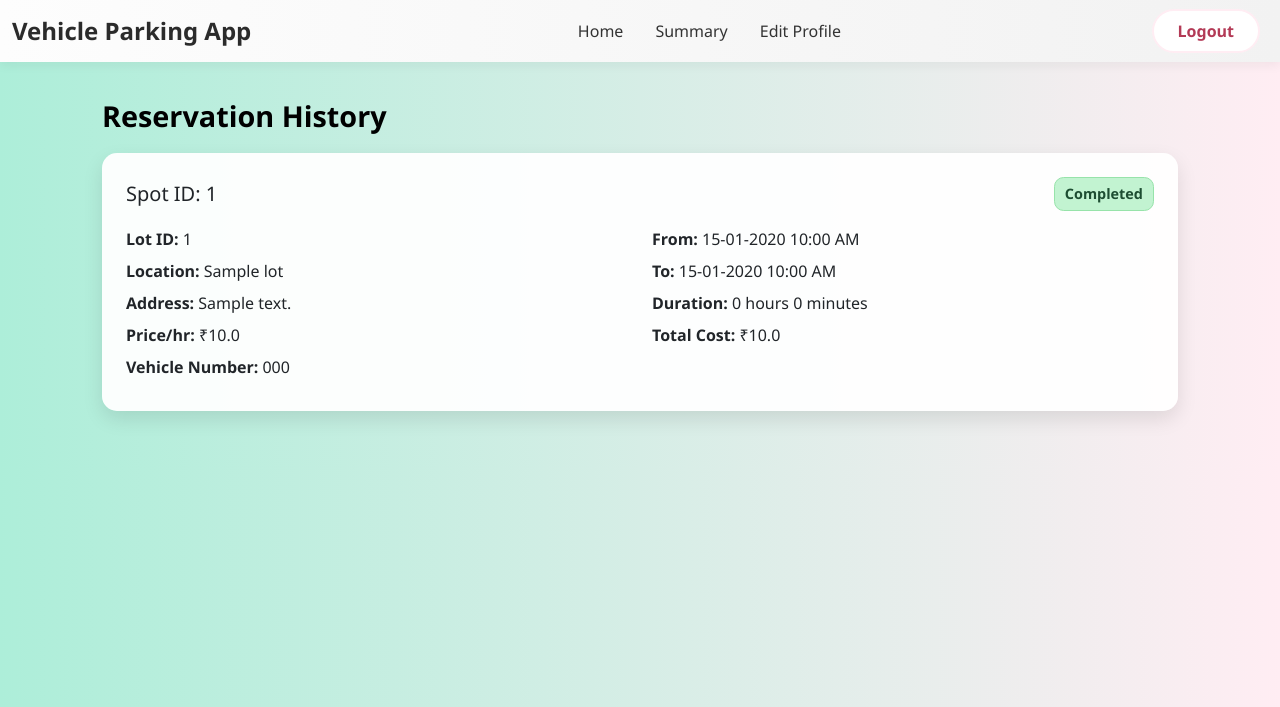
After one commit to reashav7/Vehicle-Parking-Management-System, a Flask app: page /user_dashboard/reservation-history/1 in a window 1280 px wide. The commit adds this page. Shown: the top 707 px of the page. Run offline with Flask 3, Linux system fonts and the light colour scheme; the visitor is signed in with stand-in values (Sample User, id 1); tables that the repository leaves empty hold one stand-in row (values such as "Sample post").

Commit message:
Milestone-VP Cost-Calculation

```diff
--- a/routes.py
+++ b/routes.py
@@ -192,13 +192,16 @@ def admin_logout():
 def admin_dashboard(user_id):
         user = User.query.get(session['user_id'])
         parking_lots = Parking_Lot.query.all()
-        return render_template('admin_dashboard.html', user=user, parking_lots=parking_lots)
+        return render_template('admin_dashboard.html', user=user, parking_lots=parking_lots, name=user.name, username=user.username)
+
+
 
 
 @app.route('/admin_dashboard/add_parking_lot')
 @admin_required
 def add_parking_lot():
     return render_template('add_parking_lot.html')
+
 
 
 @app.route('/admin_dashboard/add_parking_lot', methods=['POST'])
@@ -214,18 +217,34 @@ def add_parking_lot_post():
         flash('All fields are required', 'danger')
         return render_template('add_parking_lot.html')
 
+    try:
+        price_per_hour = float(price_per_hour)
+        maximum_spots = int(maximum_spots)
+    except ValueError:
+        flash("Invalid input for price or maximum spots", "danger")
+        return render_template('add_parking_lot.html')
+
+    # Create new parking lot
     parking_lot = Parking_Lot(
         prime_location_name=prime_location_name,
         address=address,
         pin_code=pin_code,
-        price_per_hour=float(price_per_hour),
-        maximum_spots=int(maximum_spots)
+        price_per_hour=price_per_hour,
+        maximum_spots=maximum_spots
     )
     db.session.add(parking_lot)
+    db.session.commit()  # Commit first to get lot.id
+
+    # Automatically create 80% of max spots (rounded down)
+    auto_spots = int(maximum_spots * 0.8)
+    for _ in range(auto_spots):
+        spot = Parking_Spot(lot_id=parking_lot.id, status='A')  # 'A' for Available
+        db.session.add(spot)
     db.session.commit()
 
-    flash('Parking lot added successfully', 'success')
+    flash(f'Parking lot added with {auto_spots} spot(s) initialized.', 'success')
     return redirect(url_for('admin_dashboard', user_id=session['user_id']))
+
 
 
 
@@ -271,19 +290,7 @@ def edit_parking_lot_post(lot_id):
 
 
 
-# @app.route('/admin_dashboard/delete_parking_lot/<int:lot_id>', methods=['POST'])
-# @admin_required
-# def delete_parking_lot(lot_id):
-#     parking_lot = Parking_Lot.query.get(lot_id)
-#     if not parking_lot:
-#         flash('Parking lot not found', 'danger')
-#         return redirect(url_for('admin_dashboard', user_id=session['user_id']))
 
-#     db.session.delete(parking_lot)
-#     db.session.commit()
-
-#     flash('Parking lot deleted successfully', 'success')
-#     return redirect(url_for('admin_dashboard', user_id=session['user_id']))
 
 
 @app.route('/admin_dashboard/delete_parking_lot/<int:lot_id>', methods=['POST'])
@@ -422,17 +429,41 @@ def users_list():
 
 
 
+@app.route('/admin_dashboard/reservation-history')
+@admin_required
+def admin_reservation_history():
+    all_reservations = Reservation.query.options(
+        joinedload(Reservation.parking_spot).joinedload(Parking_Spot.parking_lot),
+        joinedload(Reservation.user)
+    ).order_by(
+        case((Reservation.end_time == None, 0), else_=1),
+        Reservation.start_time.desc()
+    ).all()
+
+    ist = pytz.timezone("Asia/Kolkata")
+    now_ist = datetime.now(ist)
+
+    for res in all_reservations:
+        if res.start_time.tzinfo is None:
+            res.start_time = ist.localize(res.start_time)
+        if res.end_time and res.end_time.tzinfo is None:
+            res.end_time = ist.localize(res.end_time)
+
+    return render_template(
+        'admin_reservation_history.html',
+        all_reservations=all_reservations,
+        now_ist=now_ist
+    )
+
+
+
+
+
+
+
 
 
 ##----------------------user dashboard----------------------##
-
-# @app.route('/user-dashboard/<int:user_id>')
-# @auth_required
-# def user_dashboard(user_id):
-#         user = User.query.get(session['user_id'])
-#         return render_template('user_dashboard.html', user=user)
-
-
 
 
 
@@ -446,7 +477,7 @@ def user_dashboard(user_id):
     ).filter_by(user_id=user.id).order_by(
         case((Reservation.end_time == None, 0), else_=1),
         Reservation.start_time.desc()
-    ).all()
+    ).limit(3).all()
 
     query = request.args.get("query")
 
@@ -478,26 +509,12 @@ def user_dashboard(user_id):
         'user_dashboard.html',
         user=user,
         user_id=user.id,
+        name=user.name,
+        username=user.username,
         recent_reservations=recent_reservations,
         parking_lots=parking_lots,
         scroll_to_search=True if query else False
     )
-
-
-
-
-
-# # View Single Lot (Optional, if you need a user-level lot details page)
-# @app.route('/lot/<int:lot_id>')
-# @auth_required
-# def view_single_lot(lot_id):
-#     parking_lot = Parking_Lot.query.get(lot_id)
-#     if not parking_lot:
-#         flash("Parking lot not found", "danger")
-#         return redirect(url_for('user_dashboard', user_id=session['user_id']))
-
-#     return render_template('user_lot_detail.html', parking_lot=parking_lot)
-
 
 
 
@@ -592,6 +609,9 @@ def release_parking_spot(reservation_id):
     duration = current_time - start_time_aware
     hours = round(duration.total_seconds() / 3600, 2)
     hours = max(hours, 1)
+    duration_minutes = int(duration.total_seconds() // 60)
+    duration_str = f"{duration_minutes // 60} hr {duration_minutes % 60} min"
+
 
     if request.method == 'POST':
         reservation.end_time = current_time
@@ -611,5 +631,37 @@ def release_parking_spot(reservation_id):
         lot=lot,
         spot=spot,
         simulated_end_time=current_time,
-        total_cost=hours * reservation.parking_cost_per_hour
+        total_cost=hours * reservation.parking_cost_per_hour,
+        duration_str=duration_str
     )
+
+
+
+@app.route('/user_dashboard/reservation-history/<int:user_id>')
+@auth_required
+def reservation_history(user_id):
+    user = User.query.get_or_404(session['user_id'])
+
+    all_reservations = Reservation.query.options(
+        joinedload(Reservation.parking_spot).joinedload(Parking_Spot.parking_lot)
+    ).filter_by(user_id=user.id).order_by(
+        case((Reservation.end_time == None, 0), else_=1),
+        Reservation.start_time.desc()
+    ).all()
+
+    ist = pytz.timezone("Asia/Kolkata")
+    now_ist = datetime.now(ist)
+
+    # Convert naive start times to timezone-aware
+    for res in all_reservations:
+        if res.start_time.tzinfo is None:
+            res.start_time = ist.localize(res.start_time)
+        if res.end_time and res.end_time.tzinfo is None:
+            res.end_time = ist.localize(res.end_time)
+
+    return render_template(
+        'reservation_history.html',
+        user=user,
+        all_reservations=all_reservations,
+        now_ist=now_ist
+    )
--- a/templates/profile.html
+++ b/templates/profile.html
@@ -64,7 +64,7 @@
         <h2 class="form-title mb-4">Edit Profile</h2>
         <form method="POST" action="">
             <div class="mb-3 text-start">
-                <label for="name" class="form-label">Full Name</label>
+                <label for="name" class="form-label">Name</label>
                 <input type="text" class="form-control" name="name" id="name" value="{{ user.name }}" required>
             </div>
             <div class="mb-3 text-start">
--- a/templates/register.html
+++ b/templates/register.html
@@ -11,7 +11,7 @@
         <h2 class="form-title mb-4">Create New Account</h2>
         <form method="POST" action="">
             <div class="mb-3 text-start">
-                <label for="name" class="form-label">Full Name</label>
+                <label for="name" class="form-label">Name</label>
                 <input type="text" class="form-control" name="name" id="name" required>
             </div>
             <div class="mb-3 text-start">
--- /dev/null
+++ b/templates/reservation_history.html
@@ -0,0 +1,149 @@
+{% extends 'layout.html' %}
+
+{% block navbar %}
+    {% include 'user_navbar.html' %}
+{% endblock navbar %}
+
+{% block title %}Reservation History{% endblock title %}
+
+{% block style %}
+<style>
+    body {
+        background: linear-gradient(to right, #ADEED9, #FFEDF3);
+        font-family: 'Segoe UI', Tahoma, Geneva, Verdana, sans-serif;
+    }
+
+    .dashboard-container {
+        padding: 2rem;
+    }
+
+    .section-title {
+        font-size: 1.8rem;
+        font-weight: bold;
+        color: #000;
+        margin-bottom: 1rem;
+    }
+
+    .history-card {
+        background-color: rgba(255, 255, 255, 0.95);
+        border-radius: 15px;
+        box-shadow: 0 8px 20px rgba(0, 0, 0, 0.1);
+        padding: 1.5rem;
+        margin-bottom: 1.5rem;
+        transition: transform 0.3s ease, box-shadow 0.3s ease;
+    }
+
+    .history-card:hover {
+        transform: scale(1.01);
+        box-shadow: 0 12px 25px rgba(0, 0, 0, 0.15);
+    }
+
+    .badge-custom {
+        font-size: 0.9rem;
+        padding: 0.35em 0.7em;
+        border-radius: 0.6rem;
+        font-weight: 600;
+    }
+
+    .badge-active {
+        background-color: #FFF4C2;
+        color: #333;
+        border: 1px solid #ffd666;
+    }
+
+    .badge-completed {
+        background-color: #C2F3D1;
+        color: #1d4d32;
+        border: 1px solid #97e3aa;
+    }
+
+    .btn-release {
+        background-color: #FFD3D3;
+        color: #b30000;
+        border-radius: 12px;
+        border: none;
+        padding: 0.5rem 1rem;
+        font-weight: 600;
+    }
+
+    .btn-release:hover {
+        background-color: #ffb0b0;
+    }
+
+    .history-card p {
+    margin-bottom: 0.5rem;
+}
+
+</style>
+{% endblock style %}
+
+{% block content %}
+<div class="container dashboard-container">
+    <div class="section-title">Reservation History</div>
+    {% if all_reservations %}
+        {% for res in all_reservations %}
+        <div class="history-card">
+            <div class="d-flex justify-content-between align-items-center mb-3">
+                <h5 class="mb-0">Spot ID: {{ res.spot_id }}</h5>
+                {% if not res.end_time %}
+                    <span class="badge-custom badge-active">Active</span>
+                {% else %}
+                    <span class="badge-custom badge-completed">Completed</span>
+                {% endif %}
+            </div>
+
+            <div class="row">
+                <!-- Left Column -->
+                <div class="col-md-6">
+                    {% if res.parking_spot and res.parking_spot.parking_lot %}
+                        <p><strong>Lot ID:</strong> {{ res.parking_spot.parking_lot.id }}</p>
+                        <p><strong>Location:</strong> {{ res.parking_spot.parking_lot.prime_location_name }}</p>
+                        <p><strong>Address:</strong> {{ res.parking_spot.parking_lot.address }}</p>
+                        <p><strong>Price/hr:</strong> ₹{{ res.parking_spot.parking_lot.price_per_hour }}</p>
+                    {% else %}
+                        <p><strong>Lot:</strong> Unknown</p>
+                    {% endif %}
+                    <p><strong>Vehicle Number:</strong> {{ res.vehicle_number or "NA" }}</p>
+                </div>
+
+                <!-- Right Column -->
+                <div class="col-md-6">
+                    <p><strong>From:</strong> {{ res.start_time.strftime('%d-%m-%Y %I:%M %p') }}</p>
+                    <p><strong>To:</strong>
+                        {% if res.end_time %}
+                            {{ res.end_time.strftime('%d-%m-%Y %I:%M %p') }}
+                        {% else %}
+                            Ongoing
+                        {% endif %}
+                    </p>
+                    {% set end_time = res.end_time if res.end_time else now_ist %}
+                    {% set duration_seconds = (end_time - res.start_time).total_seconds() %}
+                    {% set hours = (duration_seconds // 3600) | int %}
+                    {% set minutes = ((duration_seconds % 3600) // 60) | int %}
+                    <p><strong>Duration:</strong> {{ hours }} hour{{ 's' if hours != 1 }} {{ minutes }} minute{{ 's' if minutes != 1 }}</p>
+
+                    <p><strong>Total Cost:</strong>
+                        {% if res.total_parking_cost %}
+                            ₹{{ res.total_parking_cost }}
+                        {% else %}
+                            N/A
+                        {% endif %}
+                    </p>
+                </div>
+            </div>
+
+            {% if not res.end_time %}
+            <div class="mt-2 text-end">
+                <form action="{{ url_for('release_parking_spot', reservation_id=res.id) }}" method="get">
+                    <button type="submit" class="btn-release">Release Spot</button>
+                </form>
+            </div>
+            {% endif %}
+        </div>
+        {% endfor %}
+    {% else %}
+        <p class="text-muted">No reservation history found.</p>
+    {% endif %}
+</div>
+
+{% endblock content %}
--- a/templates/user_navbar.html
+++ b/templates/user_navbar.html
@@ -6,7 +6,7 @@
     font-weight: 600;
     border-radius: 50px;
     padding: 0.5rem 1.5rem;
-    transition: background-color 0.3s, color 0.3s;
+    transition: background-color 0.3s, color 0.3s, border-color 0.3s;
   }
 
   .btn-logout:hover {
@@ -16,24 +16,28 @@
   }
 
   .navbar-gradient {
-    background: linear-gradient(to right, #ADEED9, #FFEDF3);
-    box-shadow: 0 4px 12px rgba(0, 0, 0, 0.1);
+    background: linear-gradient(to right, #fdfdfd, #f2f2f2);
+    box-shadow: 0 4px 10px rgba(0, 0, 0, 0.05);
   }
 
   .navbar-link {
     font-weight: 500;
-    color: #000 !important;
+    color: #333 !important;
     transition: color 0.2s;
   }
 
   .navbar-link:hover {
-    color: #444 !important;
+    color: #000 !important;
+  }
+
+  .navbar-brand {
+    color: #2b2b2b !important;
   }
 </style>
 
 <nav class="navbar navbar-expand-lg navbar-gradient">
   <div class="container-fluid">
-    <a class="navbar-brand fw-bold text-dark" href="{{url_for('user_dashboard',user_id=session['user_id'])}}" style="font-size: 1.5rem;">Vehicle Parking App</a>
+    <a class="navbar-brand fw-bold" href="{{ url_for('user_dashboard', user_id=session['user_id']) }}" style="font-size: 1.5rem;">Vehicle Parking App</a>
     <button class="navbar-toggler" type="button" data-bs-toggle="collapse" data-bs-target="#navbarNav"
       aria-controls="navbarNav" aria-expanded="false" aria-label="Toggle navigation">
       <span class="navbar-toggler-icon" style="filter: brightness(0.5);"></span>
@@ -41,21 +45,18 @@
     <div class="collapse navbar-collapse justify-content-center" id="navbarNav">
       <ul class="navbar-nav text-center">
         <li class="nav-item">
-          <a class="nav-link navbar-link px-3" href="{{url_for('user_dashboard', user_id=session['user_id'])}}">Home</a>
+          <a class="nav-link navbar-link px-3" href="{{ url_for('user_dashboard', user_id=session['user_id']) }}">Home</a>
         </li>
         <li class="nav-item">
-          <a class="nav-link navbar-link px-3" href="#">Reservations</a>
+          <a class="nav-link navbar-link px-3" href="{{ url_for('reservation_history', user_id=session['user_id']) }}">Summary</a>
         </li>
         <li class="nav-item">
-          <a class="nav-link navbar-link px-3" href="#">Summary</a>
-        </li>
-        <li class="nav-item">
-          <a class="nav-link navbar-link px-3" href="{{url_for('profile')}}">Edit Profile</a>
+          <a class="nav-link navbar-link px-3" href="{{ url_for('profile') }}">Edit Profile</a>
         </li>
       </ul>
     </div>
     <div class="d-flex">
-      <a class="btn btn-logout me-2" href="{{url_for('user_logout')}}">Logout</a>
+      <a class="btn btn-logout me-2" href="{{ url_for('user_logout') }}">Logout</a>
     </div>
   </div>
 </nav>
--- a/templates/users_list.html
+++ b/templates/users_list.html
@@ -66,7 +66,7 @@
         <table class="user-table">
            <thead>
     <tr>
-        <th>#</th>
+        <th>Sl. No.</th>
         <th>Name</th>
         <th>Username</th>
         <th>Admin</th>
```
Also changed, not shown: templates/admin_dashboard.html (+14 -0 lines), templates/admin_navbar.html (+12 -7 lines), templates/admin_reservation_history.html (added, +128 -0 lines), templates/release_parking_spot.html (+29 -13 lines), templates/user_dashboard.html (+38 -28 lines), instance/db.sqlite3.
